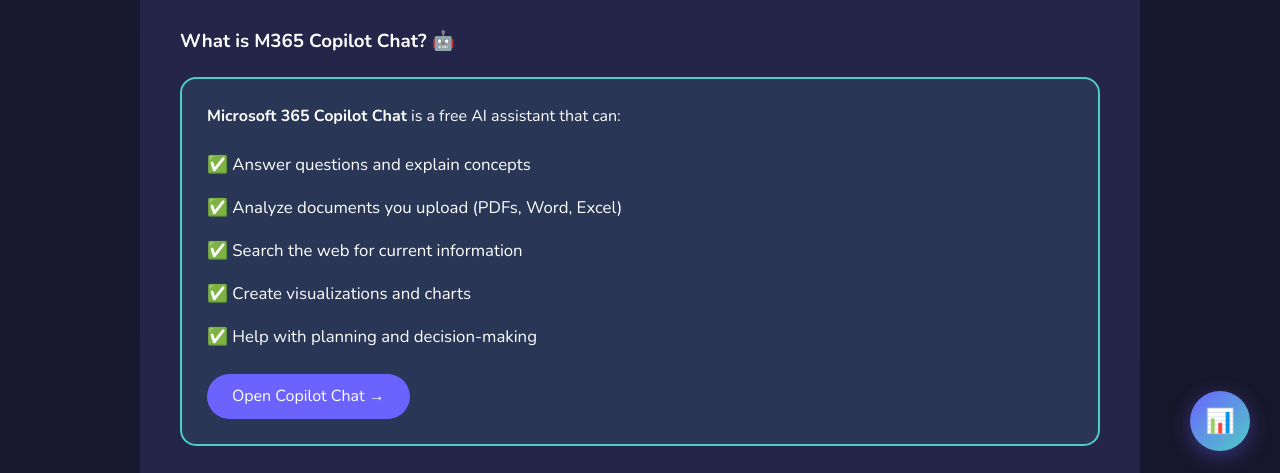
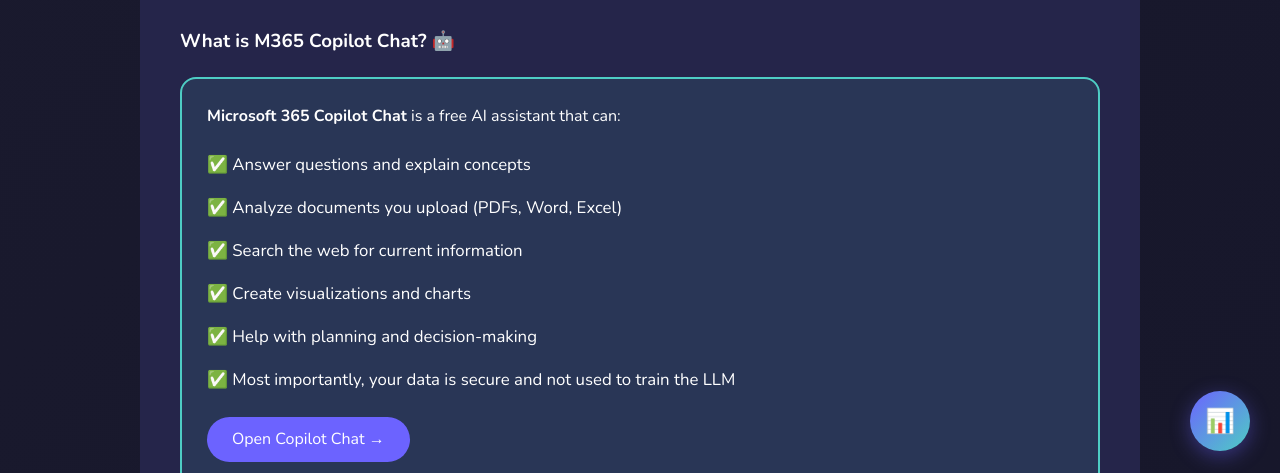
Before and after one commit to chhajedbharat/CatPilot, a plain HTML site: page index.html in a window 1280 px wide. Both pictures are taken after a click on the button "Start Your Adventure! 🚀". Shown: the part 319-792 px from the top of the page. Drawn offline with nearby package versions, Linux system fonts and the light colour scheme.

Commit message:
Add security note about data usage

```diff
--- a/index.html
+++ b/index.html
@@ -52,6 +52,7 @@
                             <li>✅ Search the web for current information</li>
                             <li>✅ Create visualizations and charts</li>
                             <li>✅ Help with planning and decision-making</li>
+                            <li>✅ Most importantly, your data is secure and not used to train the LLM</li>
                         </ul>
                         <a href="https://m365copilot.com" target="_blank" class="btn-link">Open Copilot Chat →</a>
                     </div>
```
